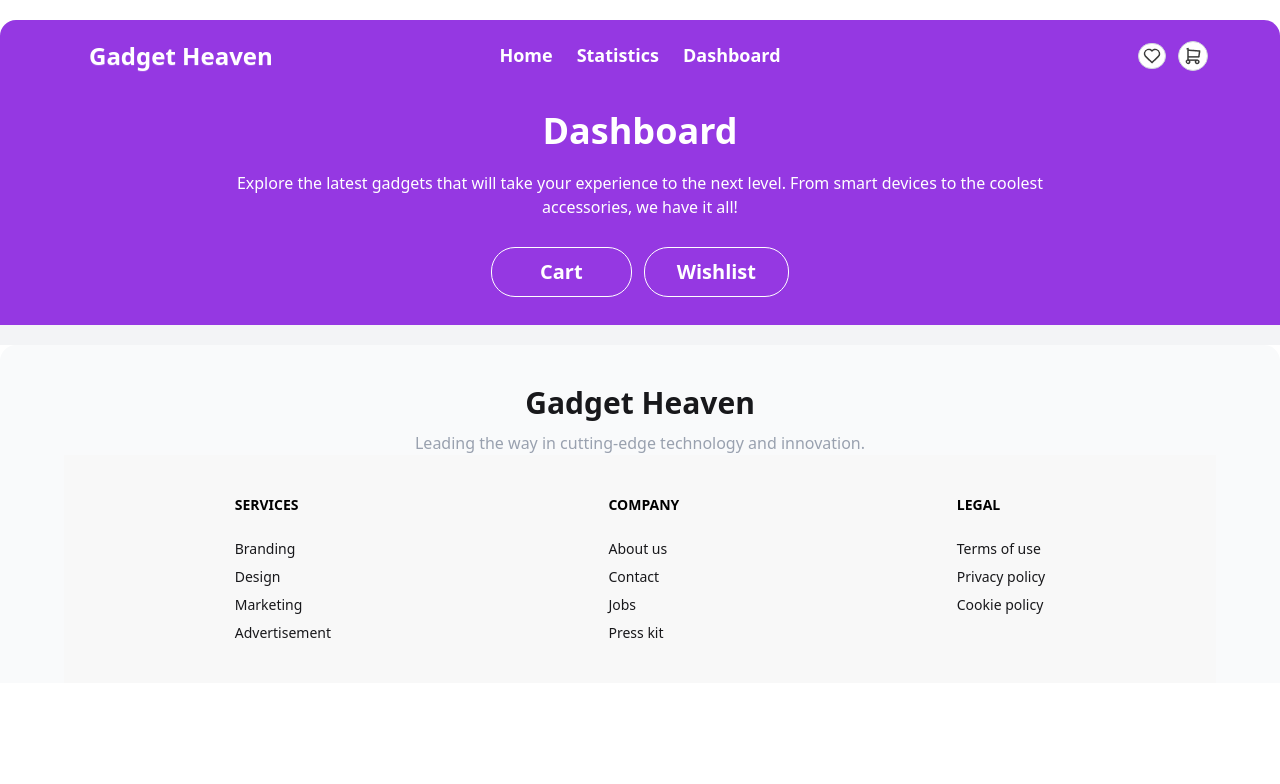
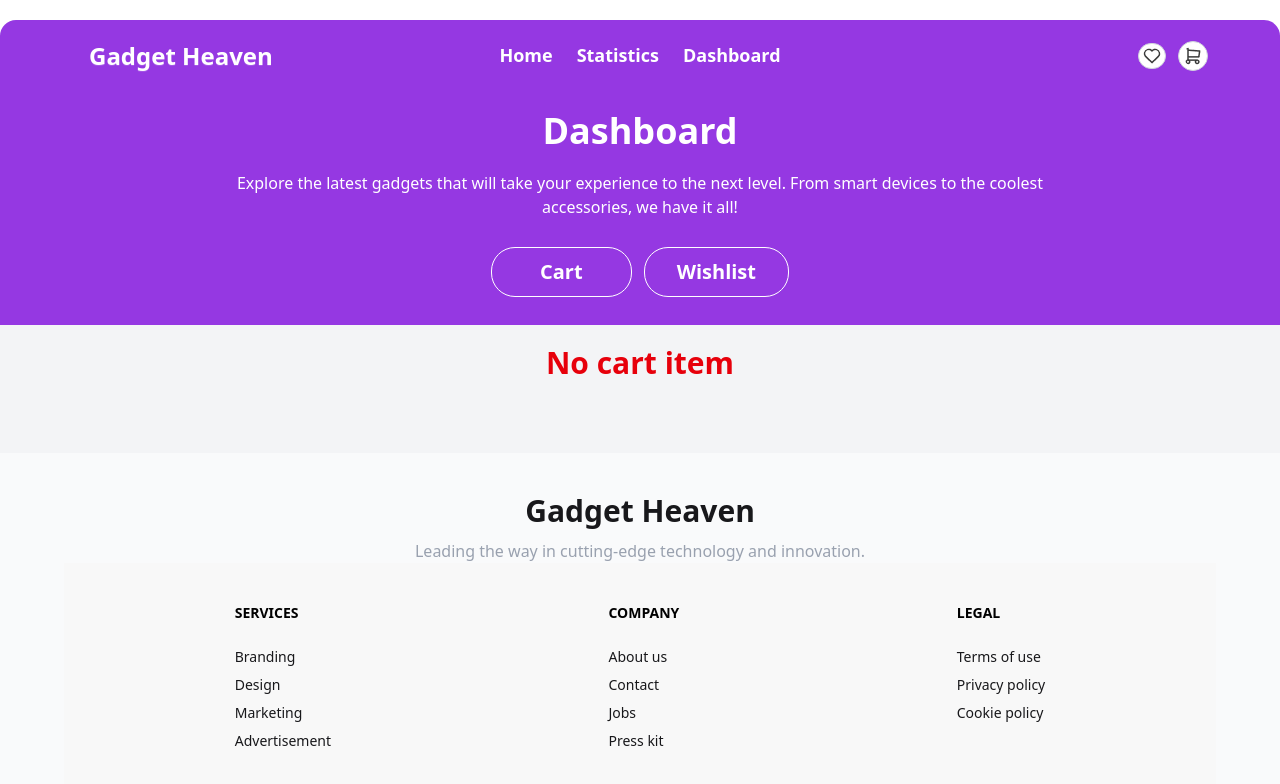
Before and after one commit to anayet71/gadget-heaven, a React (Vite) app: page /dashboard/cart in a window 1280 px wide. Shown: the top 784 px of the page. Built offline with nearby package versions, Linux system fonts and the light colour scheme.

Commit message:
Dynamic cart added

```diff
--- a/src/Utility/addToDb.js
+++ b/src/Utility/addToDb.js
@@ -1,24 +1,52 @@
-const getStoredWishList = () =>{
+const getStoredWishList = () => {
     const storedListStr = localStorage.getItem('add to wishlist')
-    if(storedListStr){
+    if (storedListStr) {
         const storedList = JSON.parse(storedListStr);
         return storedList
     }
-    else{
+    else {
         return []
     }
 
 }
 
-const addToWishlist = (id) =>{
+const addToWishlist = (id) => {
     const storedList = getStoredWishList()
-    if(storedList.includes(id)){
-        console.log( id , 'already exist')
+    if (storedList.includes(id)) {
+        console.log(id, 'already exist')
+    }
+    else {
+        storedList.push(id)
+        const storedListStr = JSON.stringify(storedList)
+        localStorage.setItem('add to wishlist', storedListStr)
+    }
+}
+
+
+const getStoredCart = () => {
+    const storedCartStr = localStorage.getItem('add to cart')
+    if (storedCartStr) {
+        const storedCart = JSON.parse(storedCartStr)
+        return storedCart
+    }
+    else {
+        return []
+    }
+}
+
+const addToCartList = (id) =>{
+    const storedCart = getStoredCart()
+    if(storedCart.includes(id)){
+        console.log(id, 'already added')
     }
     else{
-        storedList.push(id)
-        const storedListStr = JSON.stringify(storedList)
-        localStorage.setItem('add to wishlist' , storedListStr)
+        storedCart.push(id)
+        const storedCartStr = JSON.stringify(storedCart)
+        localStorage.setItem( 'add to cart',storedCartStr)
     }
 }
-export {addToWishlist, getStoredWishList}
+
+
+
+
+export { addToWishlist, getStoredWishList, getStoredCart, addToCartList}
--- a/src/component/Cart/Cart.jsx
+++ b/src/component/Cart/Cart.jsx
@@ -1,14 +1,61 @@
+import { useEffect, useState } from "react";
 import { useLoaderData } from "react-router-dom";
+import { getStoredCart } from "../../Utility/addToDb";
+import { HiOutlineX } from "react-icons/hi";
+
 
 const Cart = () => {
 
-    const product = useLoaderData()
-    console.log(product)
+    const [cartList, setCartList] = useState([])
+    const allProducts = useLoaderData()
+
+    useEffect(() => {
+        const storedCart = getStoredCart()
+        const storedCartMap = storedCart.map(id => id)
+        const cartList = allProducts.filter(product => storedCartMap.includes(product.product_id))
+        console.log(cartList)
+
+        setCartList(cartList)
+
+    }, [allProducts])
+    console.log(cartList)
+
 
     return (
         <div className="bg-gray-100 max-w-7xl mx-auto  pt-5">
             <div className="max-w-6xl mx-auto">
-                <h1></h1>
+                <div className="grid gap-3 ">
+                    {cartList.length > 0 ? (
+                        <div>  {
+                            cartList.map(product => <ul key={product.product_id}>
+                                <div className="flex justify-between  bg-white p-5 rounded-2xl">
+                                    <div className=" flex gap-4 ">
+                                        <div>
+                                            <img className="w-[170px] h-[110px] object-cover rounded-xl" src={product.product_image} alt="" />
+                                        </div>
+                                        <div className="leading-loose ">
+                                            <h4 className="text-xl font-bold">{product.product_title}</h4>
+                                            <div className="flex gap-1.5">
+                                                <p className="font-bold">Description:</p>
+                                                <p className="text-gray-500">{product.description}</p>
+                                            </div>
+                                            <p className="font-semibold"> Price: $ {product.price}</p>
+
+
+                                        </div>
+                                    </div>
+                                    <div>
+                                        <HiOutlineX />
+                                    </div>
+                                </div>
+                            </ul>)
+
+                        } </div>
+
+                    ) : (<h4 className="text-3xl pb-18 text-center text-red-600 font-semibold"> No cart item </h4>)}
+
+                </div>
+
             </div>
         </div>
     );
--- a/src/component/Footer/Footer.jsx
+++ b/src/component/Footer/Footer.jsx
@@ -1,7 +1,7 @@
 
 const Footer = () => {
     return (
-        <div className="max-w-7xl mx-auto rounded-t-2xl bg-gray-50">
+        <div className="max-w-7xl mx-auto  bg-gray-50">
 
 
             <footer className="   max-w-6xl mx-auto ">
--- a/src/component/NavBar/NavBar.jsx
+++ b/src/component/NavBar/NavBar.jsx
@@ -1,4 +1,4 @@
-import { Link } from "react-router-dom";
+import { Link, NavLink } from "react-router-dom";
 import navIcon from '../../assets/Vector.png'
 import navIcon2 from '../../assets/Frame.png'
 
@@ -32,8 +32,11 @@ const NavBar = () => {
                     </ul>
                 </div>
                 <div className="navbar-end gap-3 ">
-                    <img className="bg-white p-1 rounded-full cart-icon border border-gray-300" src={navIcon} alt="" />
-                    <img className="bg-white p-1 rounded-full cart-icon border border-gray-300" src={navIcon2} alt="" />
+                    <NavLink to={'dashboard/cart'} >
+                        <img className="bg-white p-1 rounded-full cart-icon border border-gray-300" src={navIcon} alt="" />
+                    </NavLink>
+                    <NavLink to={'dashboard/wishlist'} > <img className="bg-white p-1 rounded-full cart-icon border border-gray-300" src={navIcon2} alt="" /></NavLink>
+
 
                 </div>
             </div>
--- a/src/component/ProductDetails/ProductDetails.jsx
+++ b/src/component/ProductDetails/ProductDetails.jsx
@@ -1,8 +1,7 @@
 import { useLoaderData, useParams } from "react-router-dom";
 import { HiOutlineShoppingCart, HiOutlineHeart } from "react-icons/hi2";
-import { addToWishlist, getStoredWishList  } from "../../Utility/addToDb";
+import { addToCartList, addToWishlist, getStoredCart, getStoredWishList } from "../../Utility/addToDb";
 import { useEffect, useState } from "react";
-
 
 
 const ProductDetails = () => {
@@ -12,23 +11,36 @@ const ProductDetails = () => {
     const product = data.find(product => product.product_id == product_id)
 
     const { product_title, product_image, price, description, stock, rating } = product
+
+    // State to track if the item is already wishlisted
     const [isWishlisted, setIsWishlisted] = useState(false)
 
-    useEffect(() =>{
-
+    useEffect(() => {
         const storedWishlist = getStoredWishList()
-        if(storedWishlist.includes(product_id)){
+        if (storedWishlist.includes(product_id)) {
             setIsWishlisted(true);
         }
     }, [product_id])
 
-    const handleWishlist = (id) =>{
+    const handleWishlist = (id) => {
         addToWishlist(id);
         setIsWishlisted(true)
     }
+    // End
 
+    // State to track if the item is already cartList
+    const [isCartListed, setCartListed] = useState(false)
+    useEffect(() => {
+        const storedCartList = getStoredCart()
+        if (storedCartList.includes(product_id)) {
+            setCartListed(true)
+        }
+    }, [product_id])
 
-
+    const handleCartList = (id) => {
+        addToCartList(id);
+        setCartListed(true)
+    }
 
     return (
         <div className="max-w-7xl mx-auto  relative ">
@@ -38,7 +50,6 @@ const ProductDetails = () => {
             </div>
 
             <div className=" bg-gray-500">
-
                 <div className=" max-w-6xl mx-auto bg-white  p-5 rounded-xl flex gap-6 items-start absolute  top-[180px] left-[65px]">
                     <div>
                         <img className="w-[420px] h-[500px] object-cover  rounded-xl" src={product_image} alt="" />
@@ -51,7 +62,6 @@ const ProductDetails = () => {
                         <div>
                             <h5 className="font-bold text-xl py-2" >Specification:  </h5>
                             {product.specification.map((spec, index) => (
-
                                 <ol key={index}>
                                     <li className="text-gray-600">1. {spec.processor}</li>
                                     <li className="text-gray-600">2. {spec.storage} RAM</li>
@@ -77,11 +87,10 @@ const ProductDetails = () => {
                             </div>
                         </div>
                         <div className="flex items-center gap-4">
-                            <button className=" btn  px-5 py-1.5 rounded-full border bg-violet-600  text-white "> Add to Cart<HiOutlineShoppingCart />
+                            <button onClick={() => handleCartList(product_id)} className={isCartListed ? ' opacity-50 cursor-not-allowed btn  px-5 py-1.5 rounded-full border bg-violet-600  text-white ' : ' btn  px-5 py-1.5 rounded-full border bg-violet-600  text-white '}> Add to Cart<HiOutlineShoppingCart />
                             </button>
-                            <button onClick={() =>handleWishlist(product_id)} className="btn flex items-center gap-2 bg-gray-50 px-2.5 py-2.5  border-gray-300font-bold  rounded-3xl">
-                            <HiOutlineHeart className={isWishlisted ? 'opacity-50 cursor-not-allowed ' : ''} />
-
+                            <button onClick={() => handleWishlist(product_id)} className="btn flex items-center gap-2 bg-gray-50 px-2.5 py-2.5  border-gray-300font-bold  rounded-3xl">
+                                <HiOutlineHeart className={isWishlisted ? 'opacity-50 cursor-not-allowed' : ''} />
                             </button>
                         </div>
 
--- a/src/component/Wishlist/Wishlist.jsx
+++ b/src/component/Wishlist/Wishlist.jsx
@@ -8,6 +8,7 @@ import { HiOutlineX } from "react-icons/hi";
 const Wishlist = () => {
     const [wishList, setWishList] = useState([])
     const allProducts = useLoaderData()
+
     useEffect(() => {
         const storedWishList = getStoredWishList()
         const storedWishListMap = storedWishList.map(id => id)
@@ -51,7 +52,7 @@ const Wishlist = () => {
             }
             </div>
           ) : (
-            <h3 className="text-3xl pb-18 text-center">No wishlist selected</h3>
+            <h3 className="text-3xl pb-18 text-center text-red-600 font-semibold">No wishlist selected</h3>
           )}
 
             </div>
```
